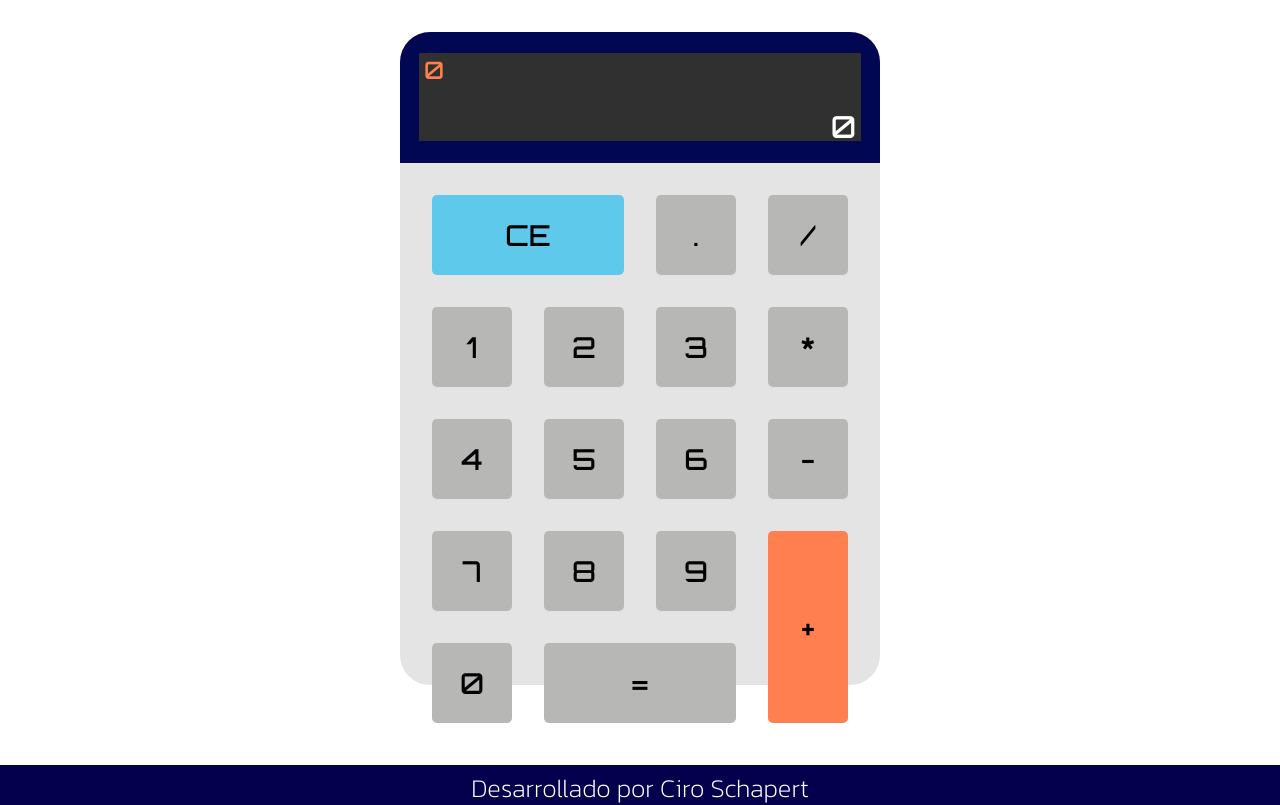
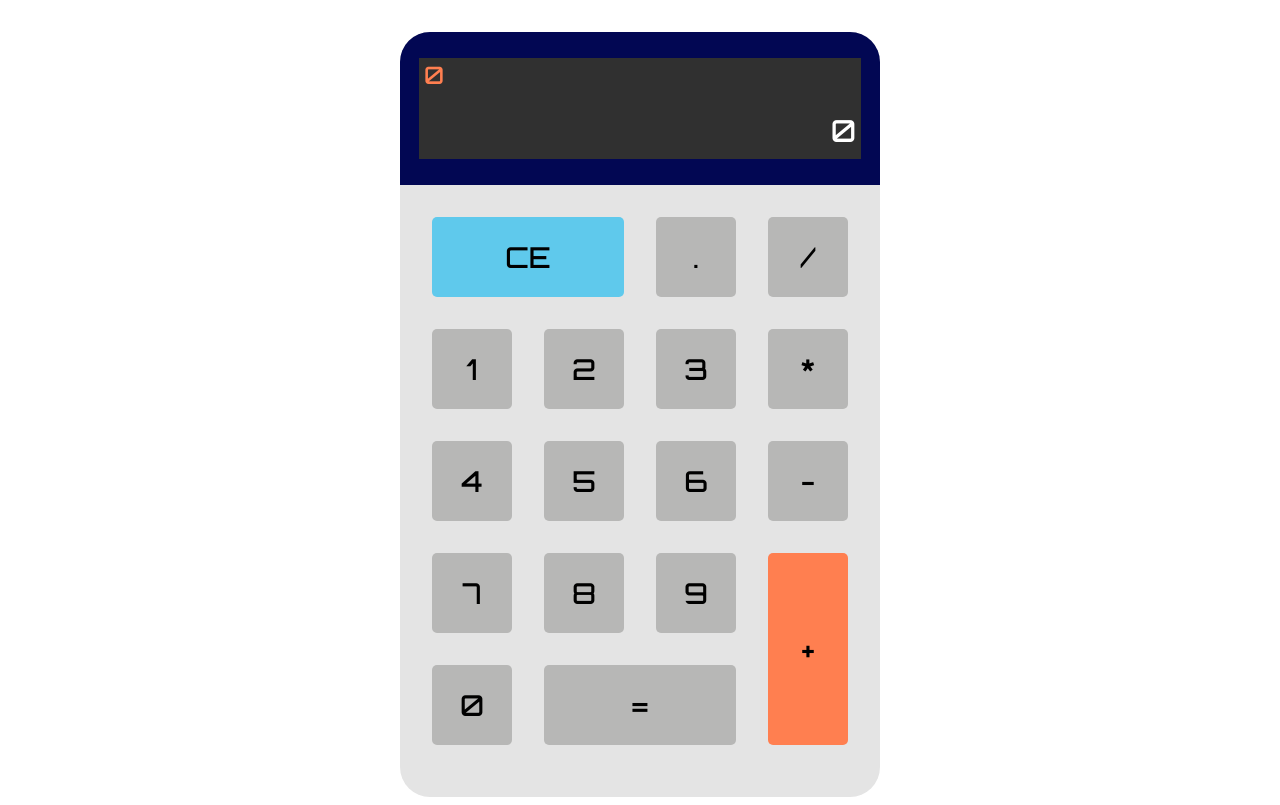
Before and after one commit to CiroJSCH/calculator-react, a React (Vite) app: page / in a window 1280 px wide. Shown: the top 805 px of the page. Built offline with nearby package versions, Linux system fonts and the light colour scheme.

Commit message:
Height style

```diff
--- a/src/styles/calculator.css
+++ b/src/styles/calculator.css
@@ -5,7 +5,7 @@
 }
 
 .calculator-body {
-  height: 70%;
+  height: 40rem;
   display: flex;
   flex-direction: column;
 }
@@ -79,7 +79,7 @@
 @media screen and (min-width: 768px) {
   .calculator {
     width: 30rem;
-    height: 50rem;
+    height: 55rem;
   }
   .calculator-body-function {
     gap: 2rem;
```
